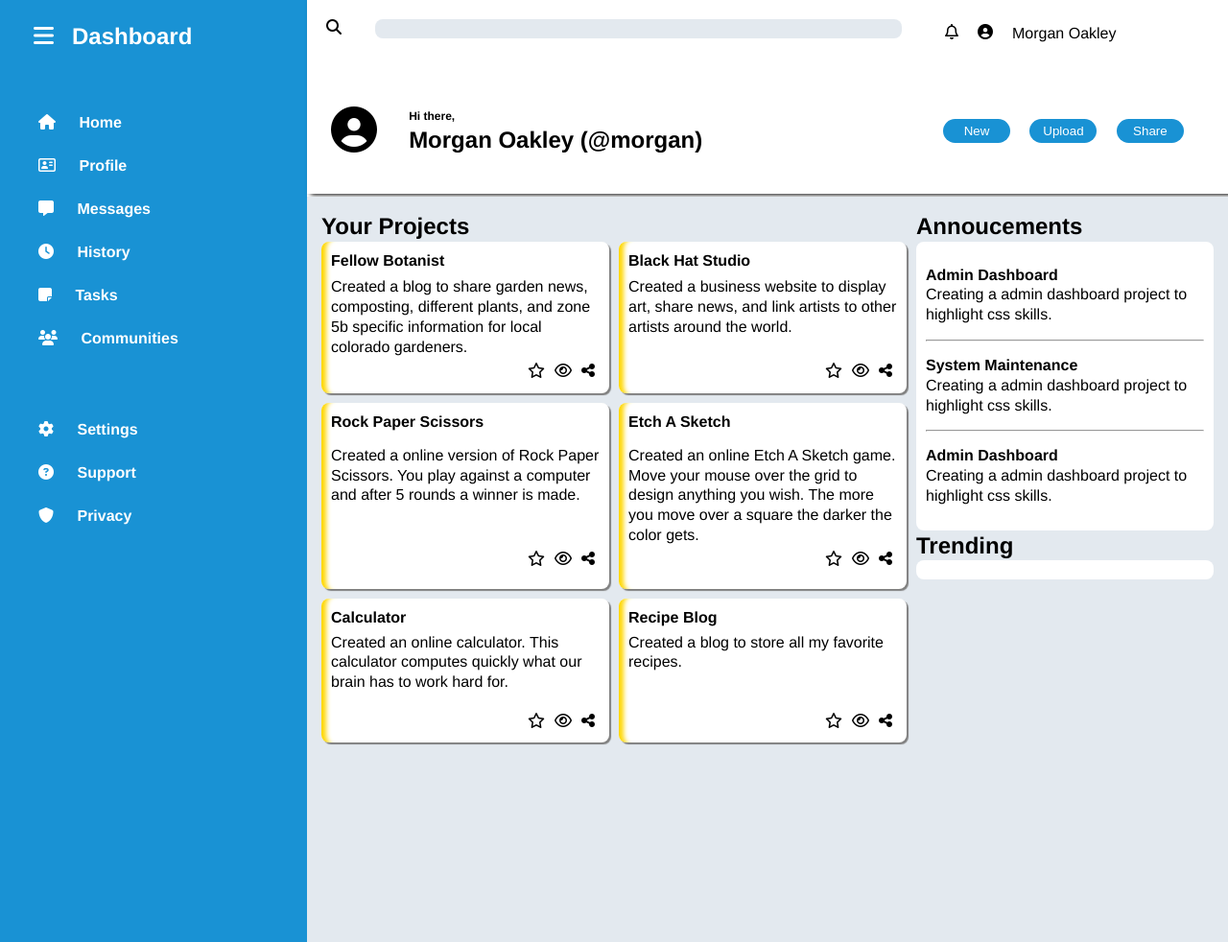
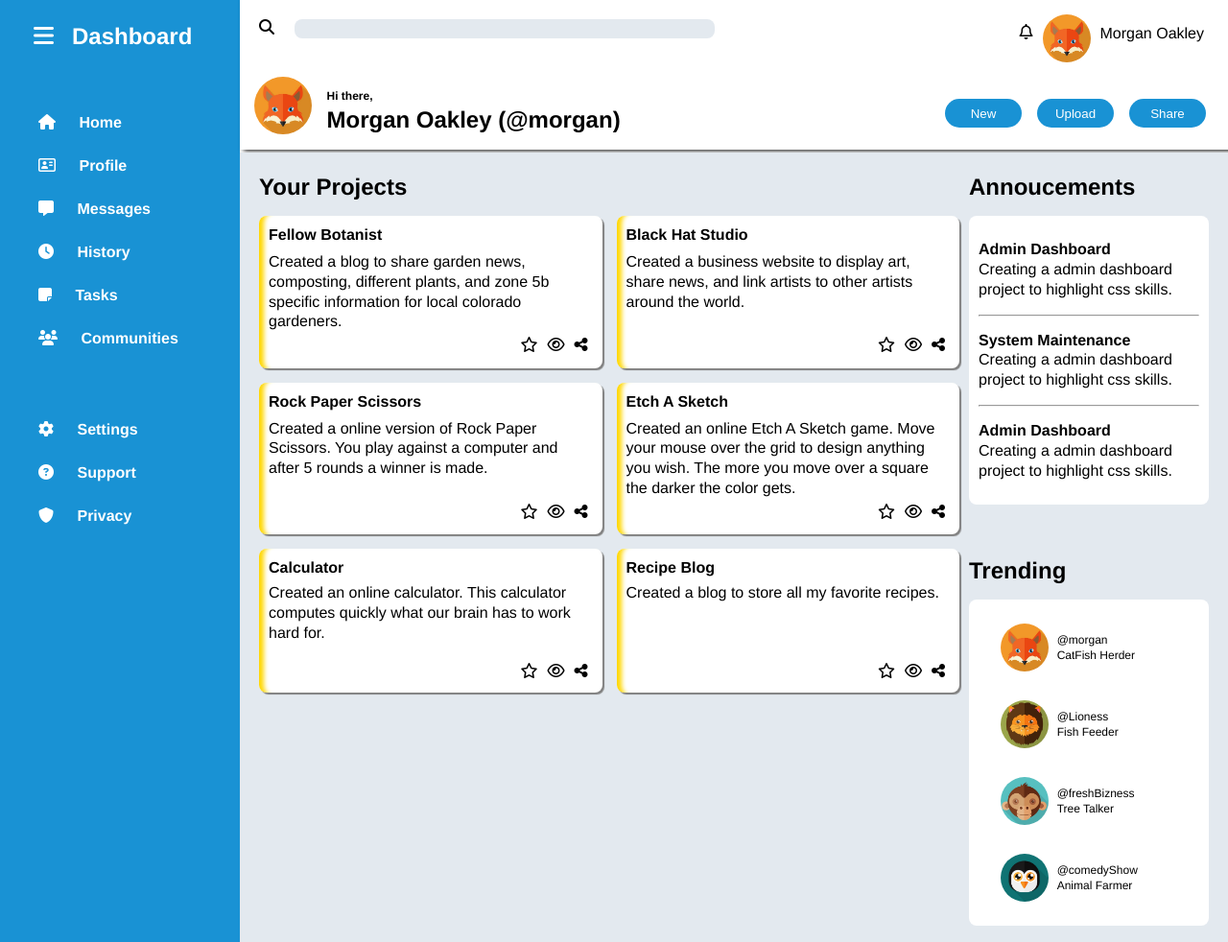
Before and after one commit to bunchley/admindashboard, a plain HTML site: page index.html in a window 1280 px wide. Shown: the top 982 px of the page at 96% size. Drawn offline with Linux system fonts and the light colour scheme.

Commit message:
added styling for person profiles

```diff
--- a/index.html
+++ b/index.html
@@ -66,13 +66,11 @@
         </div>
         <div class="profile settings">
           <i class="fa-regular fa-bell"></i>
-          <i class="fa-solid fa-circle-user"></i>
+          <img src="./images/Fox.png"></img>
           <div class="profile-name">Morgan Oakley</div>
         </div>
         <div class="profile intro">
-          <div class="img">
-            <i class="fa-solid fa-circle-user fa-2x"></i>
-          </div>
+            <img src="./images/Fox.png"></img>
           <div class="intro-row">
             <div class="hi-there">Hi there,</div>
             <div class="name">Morgan Oakley (@morgan)</div>
@@ -95,7 +93,36 @@
         </div>
         <div class="trending-grid">
           <h2>Trending</h2>
-          <div class="card"></div>
+          <div class="trending">
+            <div class="person">
+              <img src="./images/Fox.png"></img>
+              <div class="info">
+                <div class="username">@morgan</div>
+                <div class="user-title">CatFish Herder</div>
+              </div>
+            </div>
+            <div class="person">
+              <img src="./images/Lion.png" alt="Lion Profile Icon">
+              <div class="info">
+                <div class="username">@Lioness</div>
+                <div class="user-title">Fish Feeder</div>
+              </div>
+            </div>
+            <div class="person">
+              <img src="./images/Monkey.png" alt="Monkey Profile Icon">
+              <div class="info">
+                <div class="username">@freshBizness</div>
+                <div class="user-title">Tree Talker</div>
+              </div>
+            </div>
+            <div class="person">
+              <img src="./images/Penguin.png" alt="Penguin Profile Icon">
+              <div class="info">
+                <div class="username">@comedyShow</div>
+                <div class="user-title">Animal Farmer</div>
+              </div>
+            </div>
+          </div>
         </div>
       </div>
     </div>
--- a/styles.css
+++ b/styles.css
@@ -25,18 +25,25 @@ button {
   background-color: #1992d4;
   border-radius: 15px;
   border: 0 solid;
-  width: 70px;
-  height: 25px;
+  width: 80px;
+  height: 30px;
   color: white;
 }
 hr {
   /* width: 1; */
   height: 0;
 }
+h2 {
+  padding-bottom: 15px;
+}
+.trending-grid > h2 {
+  padding-top: 0;
+}
+
 .grid {
   display: grid;
-  grid-template-columns: 1fr 3fr;
-  grid-template-rows: 1fr 5fr;
+  grid-template-columns: 250px 3fr;
+  grid-template-rows: 1fr 6fr;
 }
 .dashboard {
   grid-row-start: 1;
@@ -50,8 +57,8 @@ hr {
   grid-row: 1;
   background-color: white;
   display: grid;
-  grid-template-columns: 2fr 1fr;
-  grid-template-rows: 1fr 1fr;
+  grid-template-columns: 1fr 1fr;
+  grid-template-rows: 0.5fr 0.5fr;
   display: grid;
   flex-direction: row;
   flex-direction: column;
@@ -63,10 +70,11 @@ hr {
   grid-row-start: 2;
   background-color: #e3e9ef;
   display: grid;
-  grid-template-columns: repeat(3, 1fr);
-  grid-template-rows: repeat(3, 1fr);
-  padding: 15px;
+  grid-template-columns: 1fr 1fr 250px;
+  grid-template-rows: repeat(2, 400px);
+  padding: 20px;
 }
+
 .nav {
   color: white;
   place-self: center;
@@ -113,6 +121,7 @@ hr {
   display: flex;
   flex-direction: row;
   padding: 15px;
+  justify-content: end;
 }
 .profile.intro {
   font-size: 24px;
@@ -133,12 +142,15 @@ hr {
   padding: 10px;
 }
 .buttons {
+  display: flex;
   padding: 15px;
+  justify-content: end;
 }
 .buttons > .new,
 .buttons > .upload,
 .buttons > .share {
   margin: 8px;
+  /* margin-left: auto; */
 }
 .project-grid {
   grid-column: 1 /3;
@@ -164,7 +176,7 @@ hr {
 .projects {
   display: grid;
   grid-template-columns: 1fr 1fr;
-  gap: 10px;
+  gap: 15px;
 }
 .button-share {
   margin-left: auto;
@@ -181,7 +193,8 @@ hr {
 .announce {
   padding-top: 15px;
 }
-.announcements {
+.announcements,
+.trending {
   display: block;
   /* margin: 15px; */
   border: none;
@@ -189,3 +202,50 @@ hr {
   border-radius: 8px;
   padding: 10px;
 }
+.trending {
+  display: grid;
+  grid-template-rows: repeat(4, 1fr);
+}
+
+.person {
+  display: grid;
+  grid-template-columns: 0.5fr 1fr;
+  grid-template-rows: 1fr;
+  justify-content: end;
+  padding: 15px;
+}
+.person > img {
+  display: inline-block;
+  border-radius: 50%;
+  width: 50px;
+  height: 50px;
+  background-repeat: no-repeat;
+  background-position: center center;
+  background-size: cover;
+  justify-self: center;
+  align-self: center;
+}
+.person > .info {
+  justify-items: start;
+  padding-top: 10px;
+}
+.person > .info > .username,
+.person > .info > .user-title {
+  grid-column: 2/3;
+  font-size: 12px;
+}
+
+.profile.settings > img,
+.profile.intro > img {
+  display: inline-block;
+  border-radius: 50%;
+  width: 50px;
+  height: 50px;
+  background-repeat: no-repeat;
+  background-position: center center;
+  background-size: cover;
+}
+.profile.intro > img {
+  width: 60px;
+  height: 60px;
+}
```
